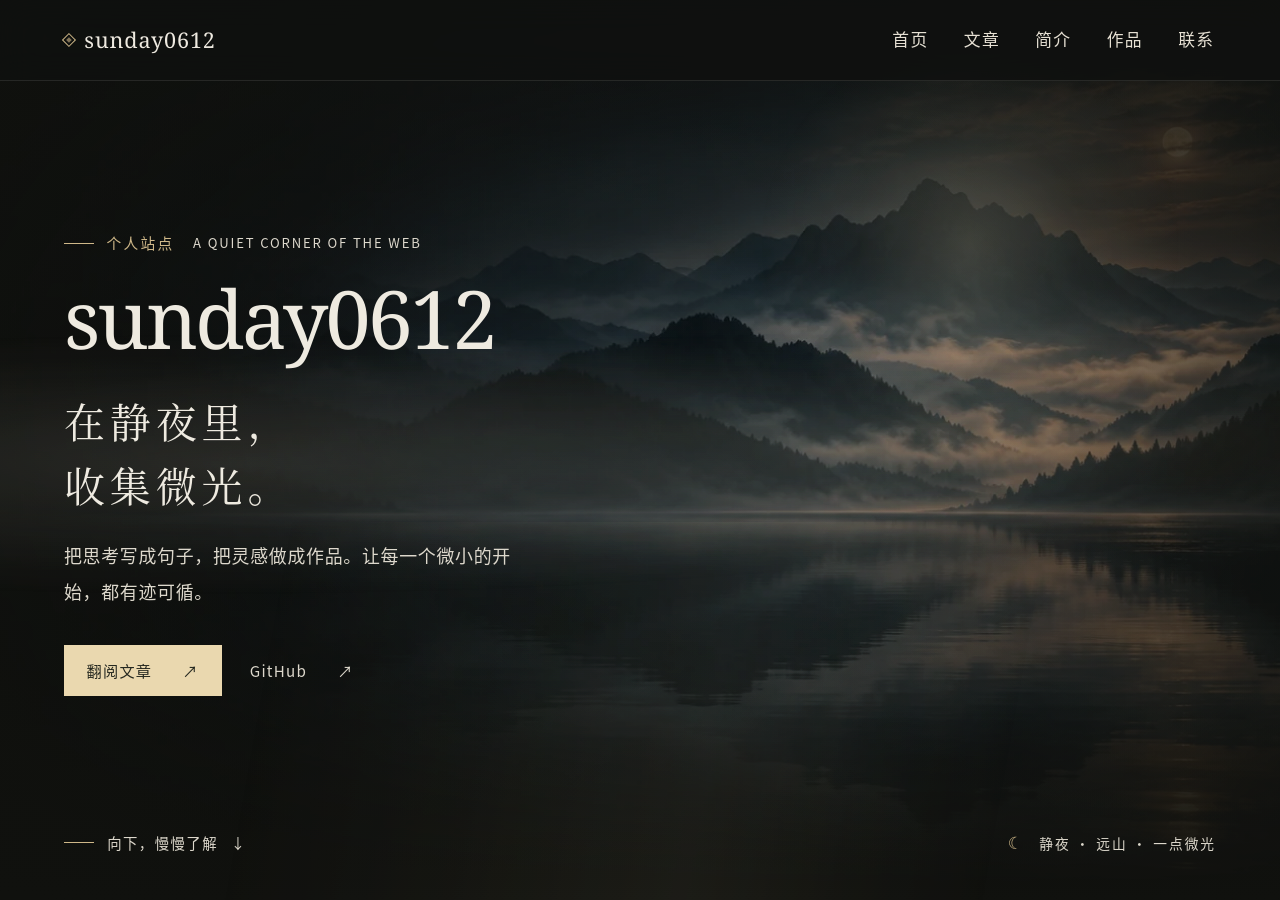
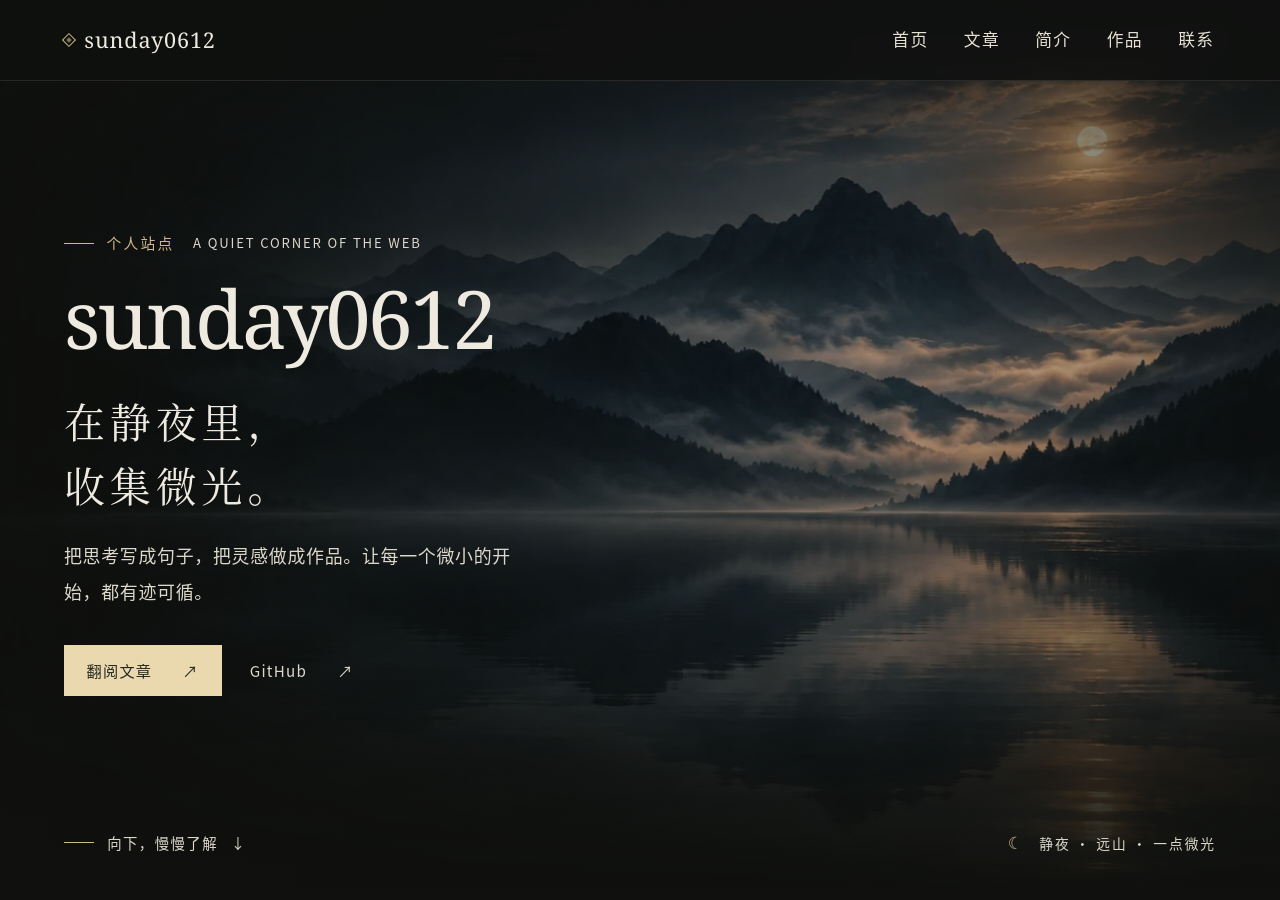
Before and after one commit to sunday0612/sunday0612.github.io, a Jekyll site: the page built from index.html, in a window 1280 px wide and 900 px high. Built offline with Jekyll 4.4.1, drawn with Linux system fonts in a browser that asks for light colours; a style sheet for code colours, icons or effects is not loaded.

Commit message:
校正山湖背景月晕，移除错位光斑并保留自然月光层次

```diff
--- a/_includes/head.html
+++ b/_includes/head.html
@@ -23,9 +23,9 @@
   <meta property="og:type" content="{% if page.layout == 'post' %}article{% else %}website{% endif %}">
   <meta property="og:url" content="{{ page.url | absolute_url }}">
   <meta property="og:locale" content="zh_CN">
-  <meta property="og:image" content="{{ '/assets/images/night-lake.webp' | absolute_url }}">
+  <meta property="og:image" content="{{ '/assets/images/night-lake-moonlight-v2.webp' | absolute_url }}">
   <meta property="og:image:alt" content="静夜山湖，月光照亮远山与薄雾">
-  <link rel="preload" as="image" href="{{ '/assets/images/night-lake.webp' | relative_url }}" imagesrcset="{{ '/assets/images/night-lake-mobile.webp' | relative_url }} 960w, {{ '/assets/images/night-lake.webp' | relative_url }} 1672w" imagesizes="100vw" fetchpriority="high">
+  <link rel="preload" as="image" href="{{ '/assets/images/night-lake-moonlight-v2.webp' | relative_url }}" imagesrcset="{{ '/assets/images/night-lake-moonlight-mobile-v2.webp' | relative_url }} 960w, {{ '/assets/images/night-lake-moonlight-v2.webp' | relative_url }} 1672w" imagesizes="100vw" fetchpriority="high">
   <link rel="icon" href="{{ '/assets/favicon.svg' | relative_url }}" type="image/svg+xml">
   <link rel="alternate" type="application/atom+xml" title="{{ site.title | escape }}" href="{{ '/feed.xml' | relative_url }}">
   <link rel="preconnect" href="https://cdn.jsdelivr.net" crossorigin>
--- a/_layouts/default.html
+++ b/_layouts/default.html
@@ -4,13 +4,8 @@
 <body{% if page.body_class %} class="{{ page.body_class | escape }}"{% endif %}>
   <div class="site-backdrop" aria-hidden="true">
     <picture class="site-background">
-      <img src="{{ '/assets/images/night-lake.webp' | relative_url }}" srcset="{{ '/assets/images/night-lake-mobile.webp' | relative_url }} 960w, {{ '/assets/images/night-lake.webp' | relative_url }} 1672w" sizes="100vw" width="1672" height="941" alt="" fetchpriority="high" decoding="async">
+      <img src="{{ '/assets/images/night-lake-moonlight-v2.webp' | relative_url }}" srcset="{{ '/assets/images/night-lake-moonlight-mobile-v2.webp' | relative_url }} 960w, {{ '/assets/images/night-lake-moonlight-v2.webp' | relative_url }} 1672w" sizes="100vw" width="1672" height="941" alt="" fetchpriority="high" decoding="async">
     </picture>
-    <div class="site-atmosphere">
-      <div class="hero-glow"></div>
-      <div class="hero-mist"></div>
-      <div class="hero-water"></div>
-    </div>
   </div>
   <a class="skip-link" href="#content">跳到正文</a>
   {% include header.html %}
--- a/assets/css/nocturne.css
+++ b/assets/css/nocturne.css
@@ -25,47 +25,17 @@ body { font-size: 1.0625rem; isolation: isolate; }
 /* 背景固定铺满视口，贯穿首页、归档与文章页，不随长页面拉伸。 */
 .site-backdrop { position: fixed; z-index: -1; inset: 0; overflow: hidden; pointer-events: none; background: var(--bg); }
 .site-background { position: absolute; inset: 0; display: block; }
-.site-background img { display: block; width: 100%; height: 100%; object-fit: cover; object-position: 75% center; transform: translate3d(0, var(--background-shift, 0px), 0) scale(1.06); }
+.site-background img { display: block; width: 100%; height: 100%; object-fit: cover; object-position: right center; transform: translate3d(0, var(--background-shift, 0px), 0) scale(1.06); }
 /* 多层渐变把四边与角落融入墨黑，画面中央仍保留山湖的层次。 */
 .site-background::after {
   content: ""; position: absolute; inset: 0;
   background:
-    linear-gradient(90deg, rgba(16,17,15,.8), rgba(16,17,15,.36) 35%, rgba(16,17,15,.12) 65%, rgba(16,17,15,.64)),
-    linear-gradient(0deg, var(--bg), rgba(16,17,15,.28) 24%, transparent 62%, rgba(16,17,15,.78)),
-    radial-gradient(ellipse at 58% 45%, transparent 30%, rgba(16,17,15,.4) 72%, var(--bg));
+    linear-gradient(90deg, rgba(16,17,15,.82), rgba(16,17,15,.42) 35%, rgba(16,17,15,.06) 70%, rgba(16,17,15,.52)),
+    linear-gradient(0deg, var(--bg), rgba(16,17,15,.3) 24%, transparent 55%, rgba(16,17,15,.12) 82%, rgba(16,17,15,.65)),
+    radial-gradient(ellipse at 58% 45%, transparent 35%, rgba(16,17,15,.28) 80%, var(--bg) 120%);
 }
 .site-backdrop::after { content: ""; position: absolute; inset: 0; background: var(--bg); opacity: .06; transition: opacity .8s ease; }
 body.is-reading .site-backdrop::after, body:not(.home) .site-backdrop::after { opacity: .42; }
-.site-atmosphere { position: absolute; inset: 0; overflow: hidden; pointer-events: none; }
-.hero-glow,
-.hero-mist,
-.hero-water { position: absolute; pointer-events: none; }
-.hero-glow {
-  width: min(42vw, 26rem);
-  height: min(42vw, 26rem);
-  right: 8%;
-  top: 4%;
-  border-radius: 50%;
-  background: radial-gradient(circle, rgba(244, 228, 190, .22) 0%, rgba(223, 206, 166, .07) 38%, transparent 72%);
-  opacity: .9;
-}
-.hero-mist {
-  left: -18%;
-  right: -18%;
-  top: 34%;
-  height: 32%;
-  opacity: .8;
-  background:
-    radial-gradient(ellipse at 30% 55%, rgba(214, 210, 198, .16), transparent 60%),
-    radial-gradient(ellipse at 68% 48%, rgba(206, 184, 146, .12), transparent 55%);
-}
-.hero-water { left: 12%; right: -10%; bottom: 0; height: 42%; overflow: hidden; opacity: .7; }
-.hero-water::before {
-  content: "";
-  position: absolute;
-  inset: 0 -12%;
-  background: linear-gradient(100deg, transparent 18%, rgba(236, 220, 180, .09) 48%, transparent 68%);
-}
 .hero-content { width: 100%; }
 .eyebrow { flex-wrap: wrap; gap: .75rem; font-size: .92rem; letter-spacing: .16em; }
 .eyebrow::before { width: 1.9rem; }
@@ -168,9 +138,8 @@ body:not(.home) .site-main { background: transparent; padding-bottom: 4rem; }
   .nav { width: 100%; flex-basis: 100%; justify-content: space-between; gap: .6rem; }
   .nav a { font-size: .95rem; letter-spacing: .04em; }
   .home .hero { min-height: clamp(630px, calc(100svh - 6.3rem), 760px); padding: 4rem 0 7rem; }
-  .site-background img { object-position: 68% center; }
-  .site-background::after { background: linear-gradient(90deg,rgba(16,17,15,.7),rgba(16,17,15,.24) 70%,rgba(16,17,15,.52)),linear-gradient(0deg,var(--bg),rgba(16,17,15,.18) 35%,rgba(16,17,15,.12) 65%,rgba(16,17,15,.8)); }
-  .hero-glow { right: -8%; top: 6%; width: 16rem; height: 16rem; }
+  .site-background img { object-position: right center; }
+  .site-background::after { background: linear-gradient(90deg,rgba(16,17,15,.72),rgba(16,17,15,.18) 70%,rgba(16,17,15,.5)),linear-gradient(0deg,var(--bg),rgba(16,17,15,.24) 35%,transparent 65%,rgba(16,17,15,.14) 82%,rgba(16,17,15,.65)); }
   .home .hero h1 { font-size: clamp(2.8rem,10.5vw,4.5rem); }
   .hero-verse { margin-top: 1.8rem; font-size: 2.05rem; }
   .eyebrow { font-size: .88rem; }
@@ -214,9 +183,6 @@ body:not(.home) .site-main { background: transparent; padding-bottom: 4rem; }
 
 @media (prefers-reduced-motion: no-preference) {
   .hero-verse { animation: rise 1.1s .15s both; }
-  .hero-glow { animation: moon-breathe 22s ease-in-out infinite; animation-delay: -6s; }
-  .hero-mist { animation: mist-drift 26s linear infinite alternate; }
-  .hero-water::before { animation: water-drift 30s linear infinite alternate; }
   html.motion .reveal {
     opacity: 0;
     transform: translateY(12px);
@@ -235,19 +201,6 @@ body:not(.home) .site-main { background: transparent; padding-bottom: 4rem; }
   html.motion .post-list .reveal.is-in:nth-child(4) { transition-delay: .3s; }
 }
 
-@keyframes moon-breathe {
-  0%, 100% { opacity: .78; transform: scale(1); }
-  50% { opacity: 1; transform: scale(1.025); }
-}
-@keyframes mist-drift {
-  0% { transform: translate3d(-8%, 0, 0); }
-  100% { transform: translate3d(8%, 0, 0); }
-}
-@keyframes water-drift {
-  0% { transform: translate3d(-4%, 0, 0); }
-  100% { transform: translate3d(4%, 0, 0); }
-}
-
 @media (prefers-reduced-motion: reduce) {
   .site-background img { transform: none; }
   .site-backdrop::after { transition: none; }
```
Also changed, not shown: README.md, assets/images/night-lake-moonlight-mobile-v2.webp (added), assets/images/night-lake-moonlight-v2.webp (added).
